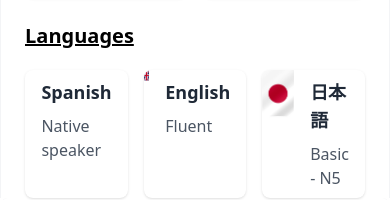
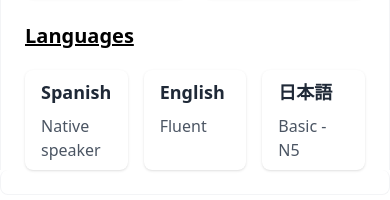
Before and after one commit to acevedomiguel/acevedomiguel.com, a Next.js app: page /resume in a window 390 px wide. Shown: the part 6034-6234 px from the top of the page. Built offline with nearby package versions, Linux system fonts and the light colour scheme; no server answers; a web font is replaced by a local one.

Commit message:
fix: lang flags

```diff
--- a/components/resume/language.tsx
+++ b/components/resume/language.tsx
@@ -8,7 +8,7 @@ export const Language = ({ languages }) => {
                     {/* <img className="w-20 h-20 object-cover rounded-full border-2 border-gray-300" src="/aws.jpg" /> */}
                 {/* </div> */}
                 <div className="flex">
-                    <div className="object-none object-center w-20 h-20 overflow-hidden">
+                    <div className="object-none object-center w-20 h-20 overflow-hidden hidden md:block">
                         <img src={language.icon} />
                     </div>
                     <div className="px-4 py-2">
```
